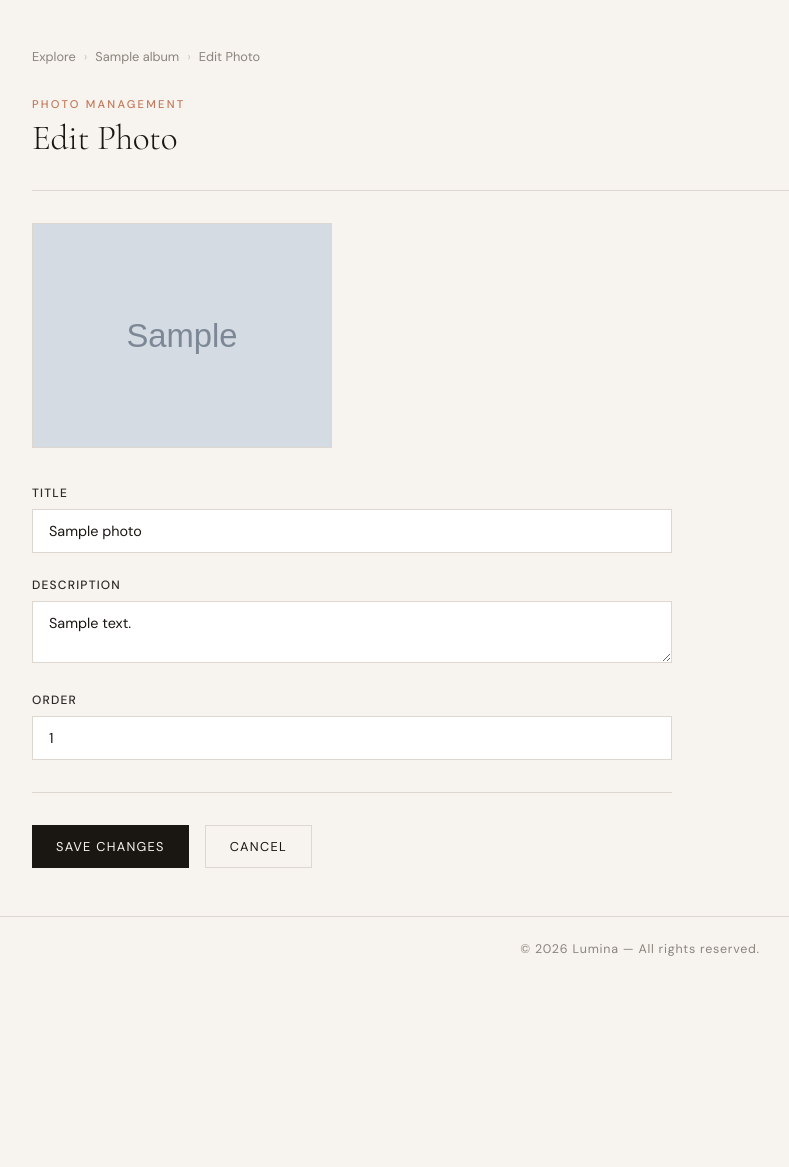
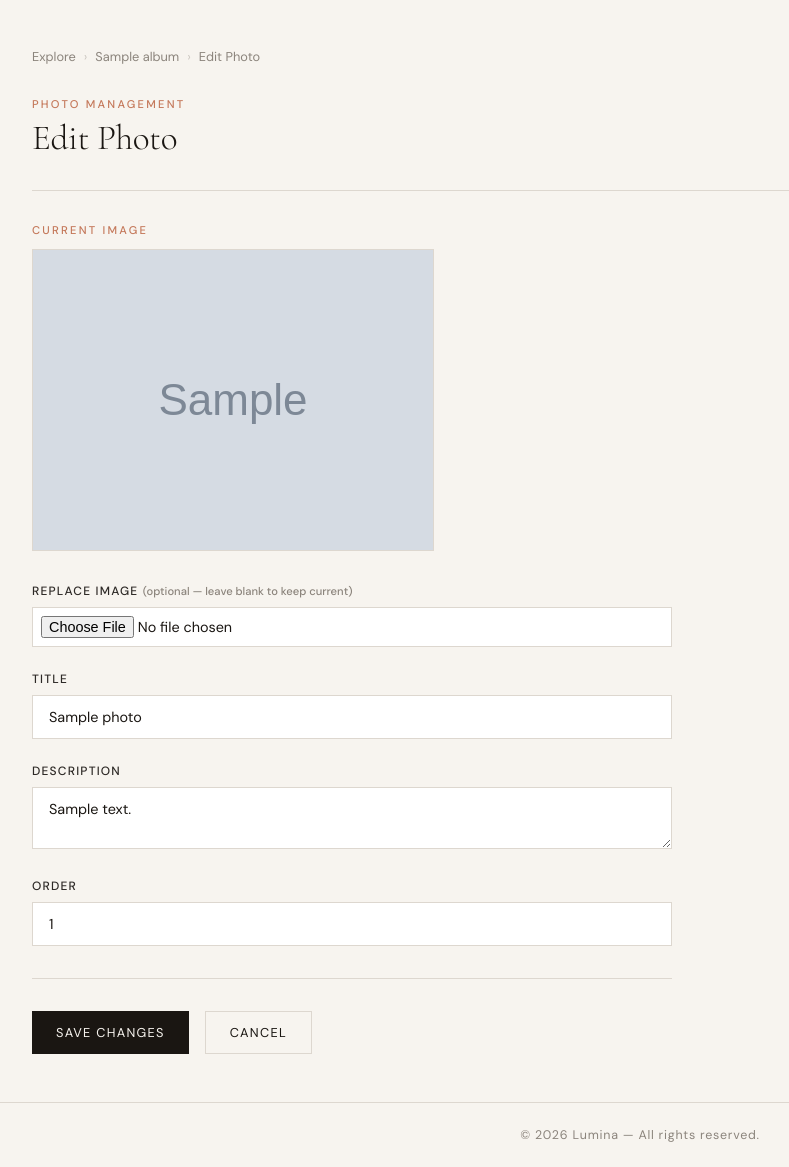
Before and after one commit to killugonh-arch/lumina-photo-albums, a Django app: page /photo/1/edit/ in a window 1280 px wide. Shown: the part 69-1236 px from the top of the page, without its empty margins (0-789 px from the left). Before the commit the page ends 1025 px from the top, so only its background shows below. Run offline with Django 5.2, Linux system fonts and the light colour scheme; a user stored in the database is signed in; tables that the repository leaves empty hold one stand-in row (values such as "Sample post"); grey boxes marked "Sample" are stand-in pictures.

Commit message:
feat: add image replace on edit photo page

```diff
--- a/templates/albums/photo_form.html
+++ b/templates/albums/photo_form.html
@@ -16,14 +16,38 @@
 </div>
 <hr class="divider">
 <div class="form-wrap">
+
+    <!-- Current image preview -->
     <div style="margin-bottom:2rem;">
-        <img src="{{ object.image.url }}" alt="{{ object.title }}" style="max-width:300px; border:1px solid var(--border);">
+        <p class="section-label" style="margin-bottom:0.75rem;">Current Image</p>
+        <img id="preview-img" src="{{ object.image.url }}" alt="{{ object.title }}"
+             style="max-width:100%; max-height:320px; object-fit:contain; border:1px solid var(--border); display:block;">
     </div>
+
     <form method="post" enctype="multipart/form-data">
         {% csrf_token %}
-        <div class="form-group"><label>Title</label>{{ form.title }}</div>
-        <div class="form-group"><label>Description</label>{{ form.description }}</div>
-        <div class="form-group"><label>Order</label>{{ form.order }}</div>
+
+        <!-- New image upload -->
+        <div class="form-group">
+            <label>Replace Image <span style="font-size:0.7rem; color:var(--warm-gray); text-transform:none; letter-spacing:0;">(optional — leave blank to keep current)</span></label>
+            <input type="file" name="image" id="id_new_image" accept="image/*"
+                   class="form-control"
+                   onchange="previewImage(this)"
+                   style="padding:0.5rem;">
+        </div>
+
+        <div class="form-group">
+            <label>Title</label>
+            {{ form.title }}
+        </div>
+        <div class="form-group">
+            <label>Description</label>
+            {{ form.description }}
+        </div>
+        <div class="form-group">
+            <label>Order</label>
+            {{ form.order }}
+        </div>
         <hr class="divider">
         <div style="display:flex; gap:1rem;">
             <button type="submit" class="btn btn-primary">Save Changes</button>
@@ -31,4 +55,16 @@
         </div>
     </form>
 </div>
+
+<script>
+function previewImage(input) {
+    if (input.files && input.files[0]) {
+        const reader = new FileReader();
+        reader.onload = function(e) {
+            document.getElementById('preview-img').src = e.target.result;
+        };
+        reader.readAsDataURL(input.files[0]);
+    }
+}
+</script>
 {% endblock %}
```
